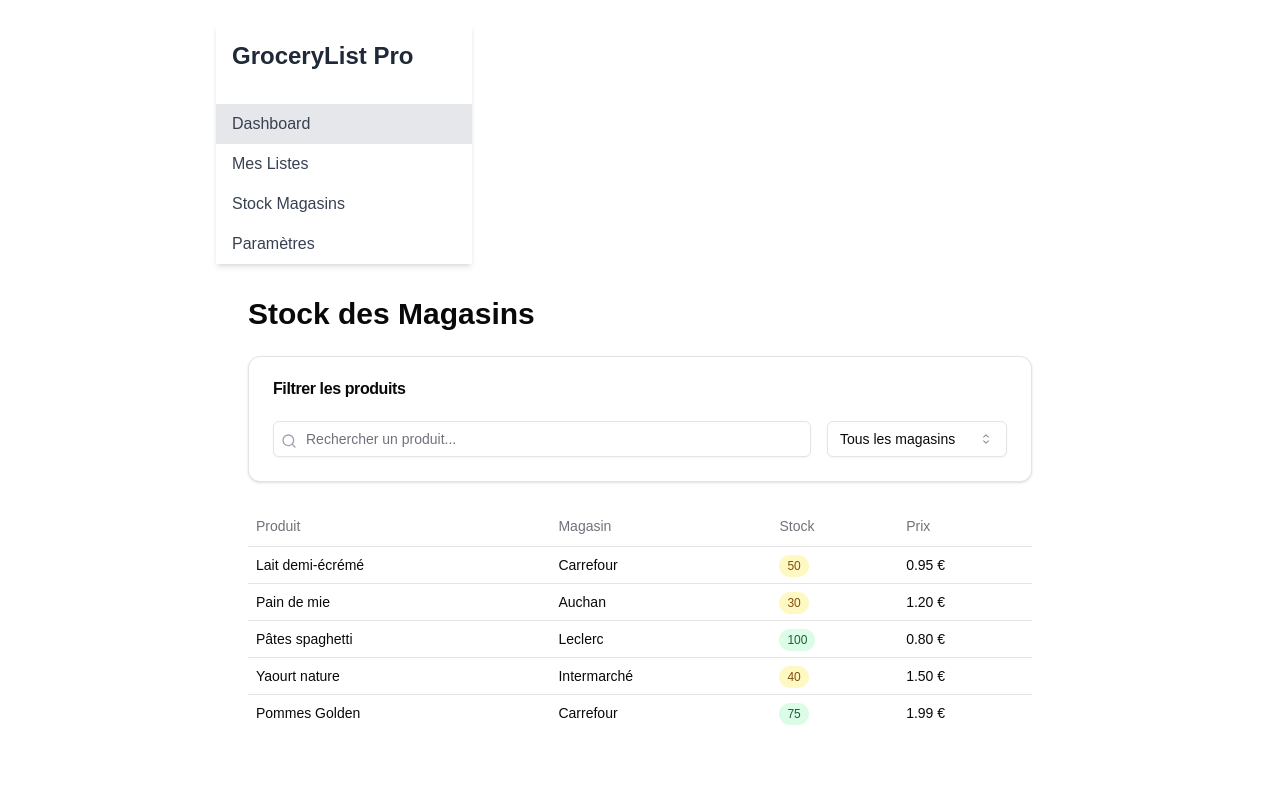
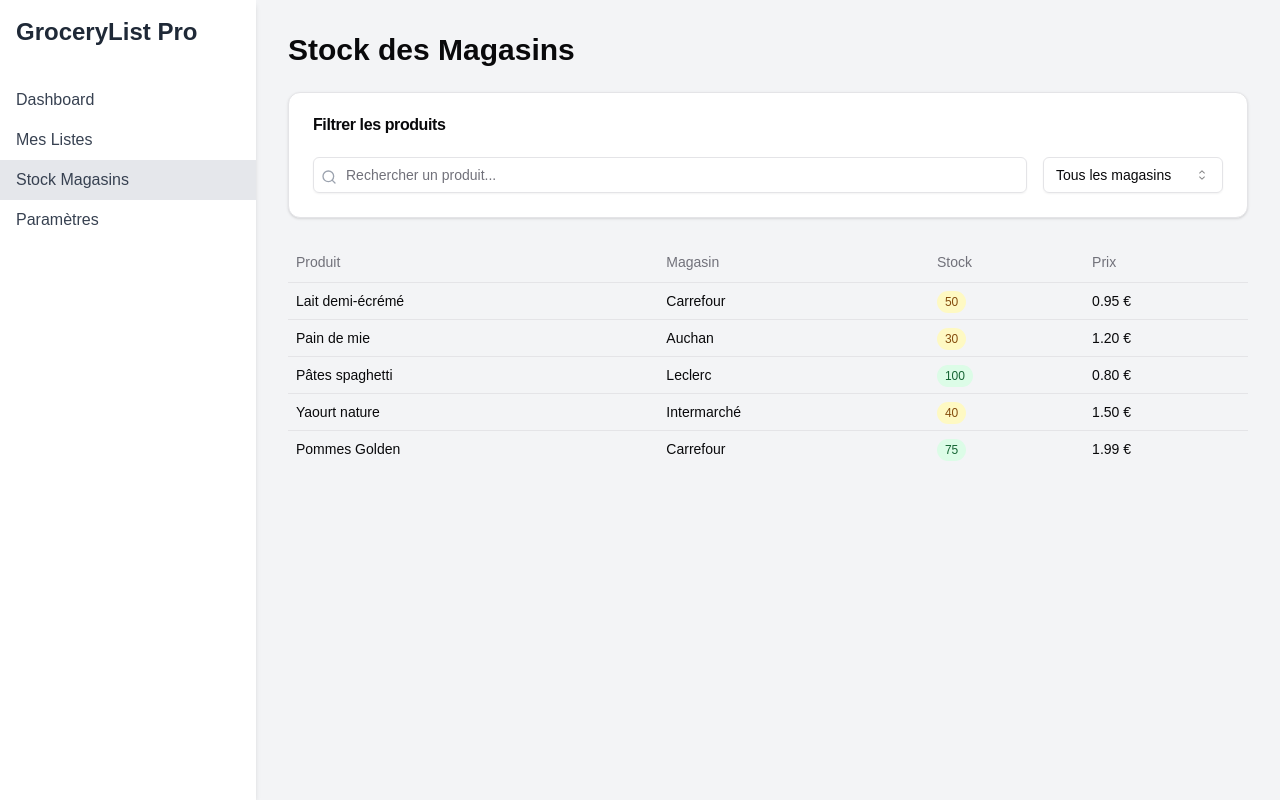
Before and after one commit to sulirb/SAAS-template, a Next.js app: page /dashboard/stock-magasins in a window 1280 px wide. Built offline with nearby package versions, Linux system fonts and the light colour scheme.

Commit message:
reorganization dashboard pages

```diff
--- a/app/(auth)/login/page.tsx
+++ b/app/(auth)/login/page.tsx
@@ -4,6 +4,7 @@ import { useState } from "react";
 import { useRouter } from "next/navigation";
 import { useCookies } from "react-cookie";
 import axios from "axios";
+import Link from "next/link";
 import { Button } from "@/components/ui/button";
 import { Input } from "@/components/ui/input";
 import { Label } from "@/components/ui/label";
@@ -148,6 +149,12 @@ const Login: React.FC = () => {
               <AlertDescription>{message}</AlertDescription>
             </Alert>
           )}
+          <p className="text-center text-sm w-full">
+            Vous n'avez pas de compte ?{" "}
+            <Link href="/register" className="text-primary hover:underline">
+              S'inscrire
+            </Link>
+          </p>
         </CardFooter>
       </Card>
     </div>
--- a/app/dashboard/mes-listes/page.tsx
+++ b/app/dashboard/mes-listes/page.tsx
@@ -38,21 +38,24 @@ export default function MesListes() {
   };
 
   return (
-    <div className="p-6 max-w-4xl mx-auto">
+    <>
+      <div className="flex h-screen bg-gray-100">
         <div className="w-64 bg-white shadow-md">
           <div className="p-4">
-          <h1 className="text-2xl font-bold text-gray-800">GroceryList Pro</h1>
+            <h1 className="text-2xl font-bold text-gray-800">
+              GroceryList Pro
+            </h1>
           </div>
           <nav className="mt-4">
             <a
               href="/dashboard"
-            className="block py-2 px-4 text-gray-700 bg-gray-200 hover:bg-gray-300"
+              className="block py-2 px-4 text-gray-700 hover:bg-gray-300"
             >
               Dashboard
             </a>
             <a
-            href="/dashboard/mes-listes"
-            className="block py-2 px-4 text-gray-700 hover:bg-gray-200"
+              href="#"
+              className="block py-2 px-4 text-gray-700 bg-gray-200 hover:bg-gray-200"
             >
               Mes Listes
             </a>
@@ -70,6 +73,7 @@ export default function MesListes() {
             </a>
           </nav>
         </div>
+        <div className="flex-1 overflow-y-auto p-8">
           <h1 className="text-3xl font-bold mb-6">Mes Listes de Courses</h1>
 
           <Card className="mb-6">
@@ -131,5 +135,7 @@ export default function MesListes() {
             </TableBody>
           </Table>
         </div>
+      </div>
+    </>
   );
 }
--- a/app/dashboard/parametres/page.tsx
+++ b/app/dashboard/parametres/page.tsx
@@ -35,15 +35,18 @@ export default function Parametres() {
   };
 
   return (
-    <div className="p-6 max-w-4xl mx-auto">
+    <>
+      <div className="flex h-screen bg-gray-100">
         <div className="w-64 bg-white shadow-md">
           <div className="p-4">
-          <h1 className="text-2xl font-bold text-gray-800">GroceryList Pro</h1>
+            <h1 className="text-2xl font-bold text-gray-800">
+              GroceryList Pro
+            </h1>
           </div>
           <nav className="mt-4">
             <a
               href="/dashboard"
-            className="block py-2 px-4 text-gray-700 bg-gray-200 hover:bg-gray-300"
+              className="block py-2 px-4 text-gray-700 hover:bg-gray-300"
             >
               Dashboard
             </a>
@@ -60,13 +63,14 @@ export default function Parametres() {
               Stock Magasins
             </a>
             <a
-            href="/dashboard/parametres"
-            className="block py-2 px-4 text-gray-700 hover:bg-gray-200"
+              href="#"
+              className="block py-2 px-4 text-gray-700 bg-gray-200 hover:bg-gray-200"
             >
               Paramètres
             </a>
           </nav>
         </div>
+        <div className="flex-1 overflow-y-auto p-8">
           <h1 className="text-3xl font-bold mb-6">Paramètres</h1>
 
           <Tabs defaultValue="profile" className="space-y-4">
@@ -179,5 +183,7 @@ export default function Parametres() {
             </TabsContent>
           </Tabs>
         </div>
+      </div>
+    </>
   );
 }
--- a/app/dashboard/stock-magasins/page.tsx
+++ b/app/dashboard/stock-magasins/page.tsx
@@ -65,15 +65,18 @@ export default function StockMagasins() {
   );
 
   return (
-    <div className="p-6 max-w-4xl mx-auto">
+    <>
+      <div className="flex h-screen bg-gray-100">
         <div className="w-64 bg-white shadow-md">
           <div className="p-4">
-          <h1 className="text-2xl font-bold text-gray-800">GroceryList Pro</h1>
+            <h1 className="text-2xl font-bold text-gray-800">
+              GroceryList Pro
+            </h1>
           </div>
           <nav className="mt-4">
             <a
               href="/dashboard"
-            className="block py-2 px-4 text-gray-700 bg-gray-200 hover:bg-gray-300"
+              className="block py-2 px-4 text-gray-700 hover:bg-gray-300"
             >
               Dashboard
             </a>
@@ -84,8 +87,8 @@ export default function StockMagasins() {
               Mes Listes
             </a>
             <a
-            href="/dashboard/stock-magasins"
-            className="block py-2 px-4 text-gray-700 hover:bg-gray-200"
+              href="#"
+              className="block py-2 px-4 text-gray-700 bg-gray-200 hover:bg-gray-200"
             >
               Stock Magasins
             </a>
@@ -164,5 +167,6 @@ export default function StockMagasins() {
           </Table>
         </div>
       </div>
+    </>
   );
 }
```
Lines whose indentation alone changed are shown as unchanged.
